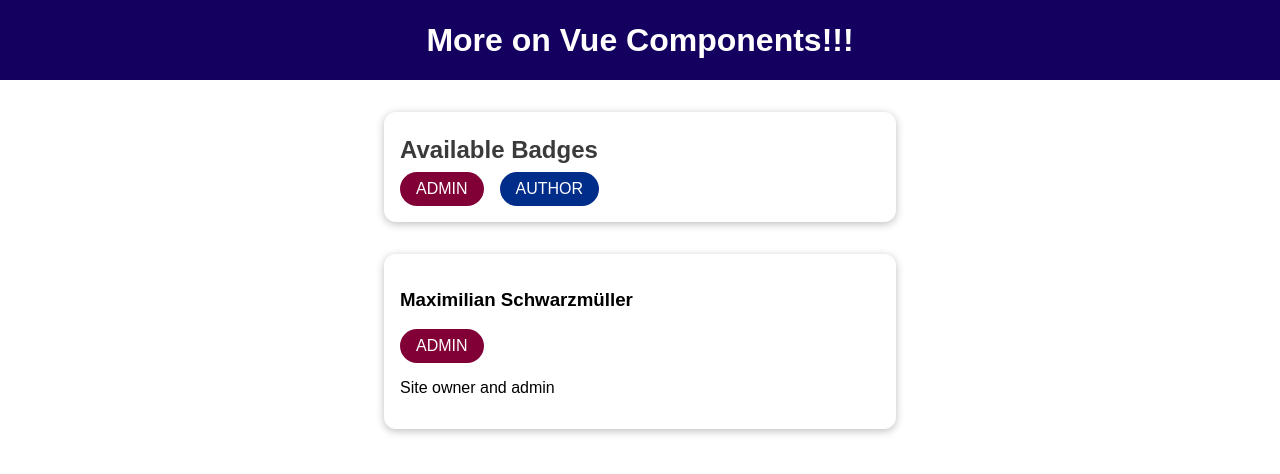
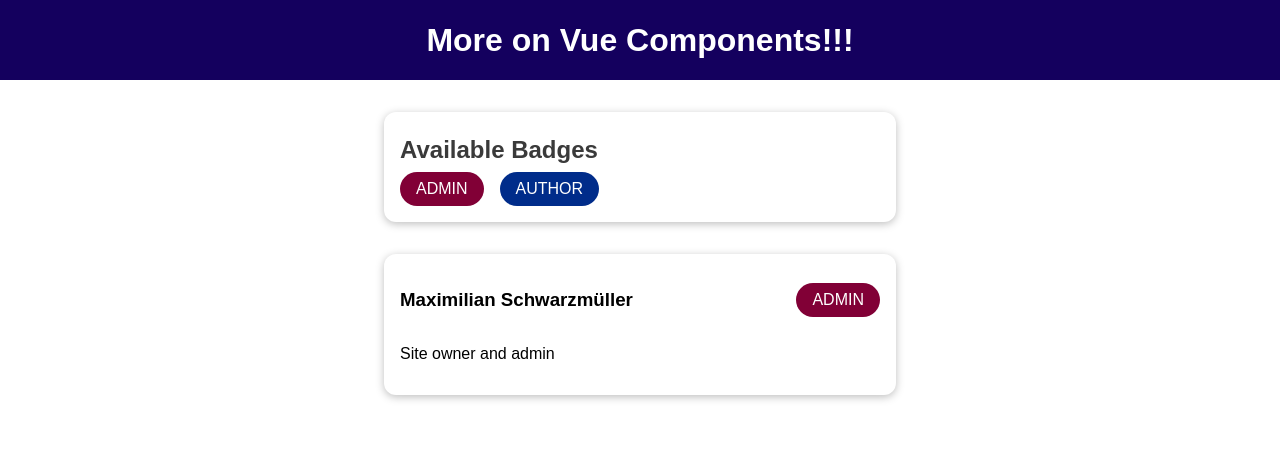
Before and after one commit to JohnCMello/vue-the-complete-guide, a Vue app in the folder section-9/: page / in a window 1280 px wide. Shown: the top 474 px of the page. Built offline with nearby package versions, Linux system fonts and the light colour scheme.

Commit message:
Styling slots
When we forward an element through a slot tag, the css scope will be
where the element is rendered and not where it was created

```diff
--- a/section-9/src/components/Card.vue
+++ b/section-9/src/components/Card.vue
@@ -14,6 +14,11 @@ export default {
 </script>
 
 <style scoped>
+header {
+  display: flex;
+  justify-content: space-between;
+  align-items: center;
+}
 div {
   margin: 2rem auto;
   max-width: 30rem;
--- a/section-9/src/components/UserInfo.vue
+++ b/section-9/src/components/UserInfo.vue
@@ -20,11 +20,3 @@ export default {
   components: { Card },
 };
 </script>
-
-<style scoped>
-header {
-  display: flex;
-  justify-content: space-between;
-  align-items: center;
-}
-</style>
```
